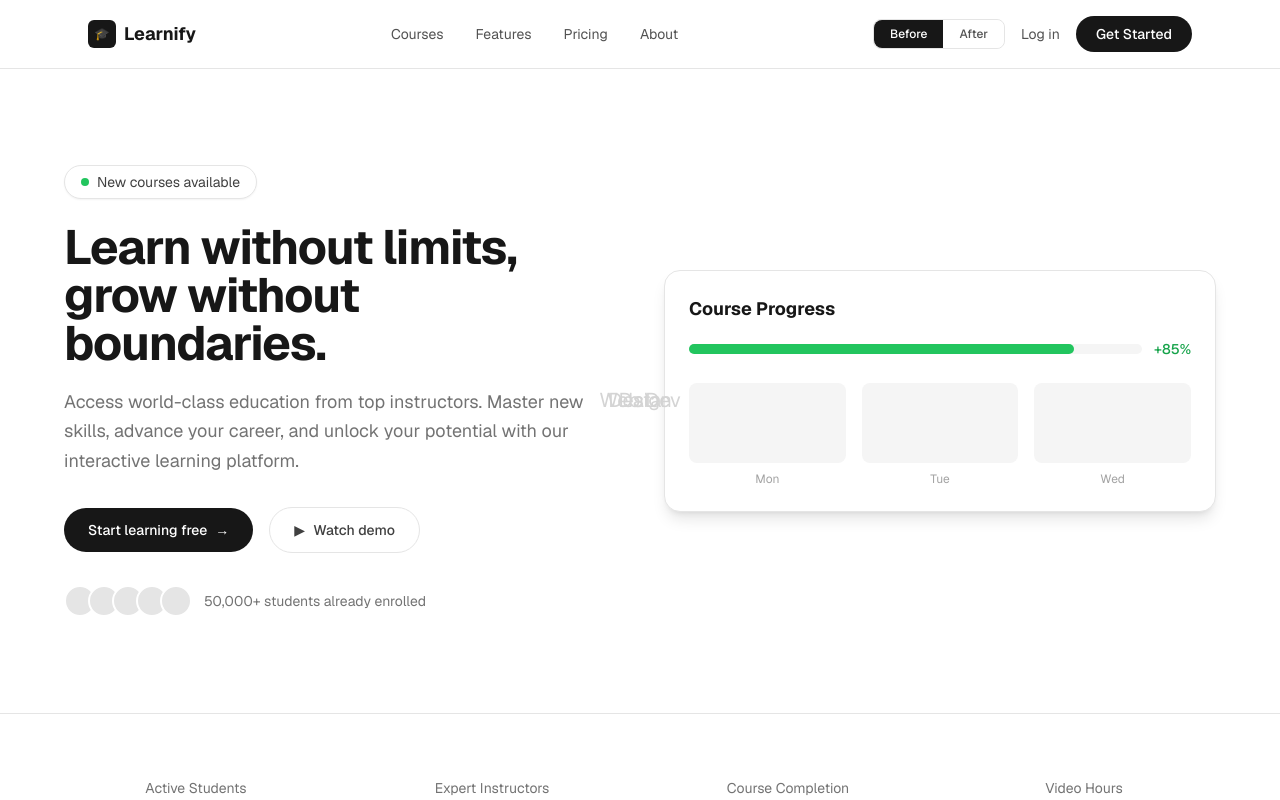
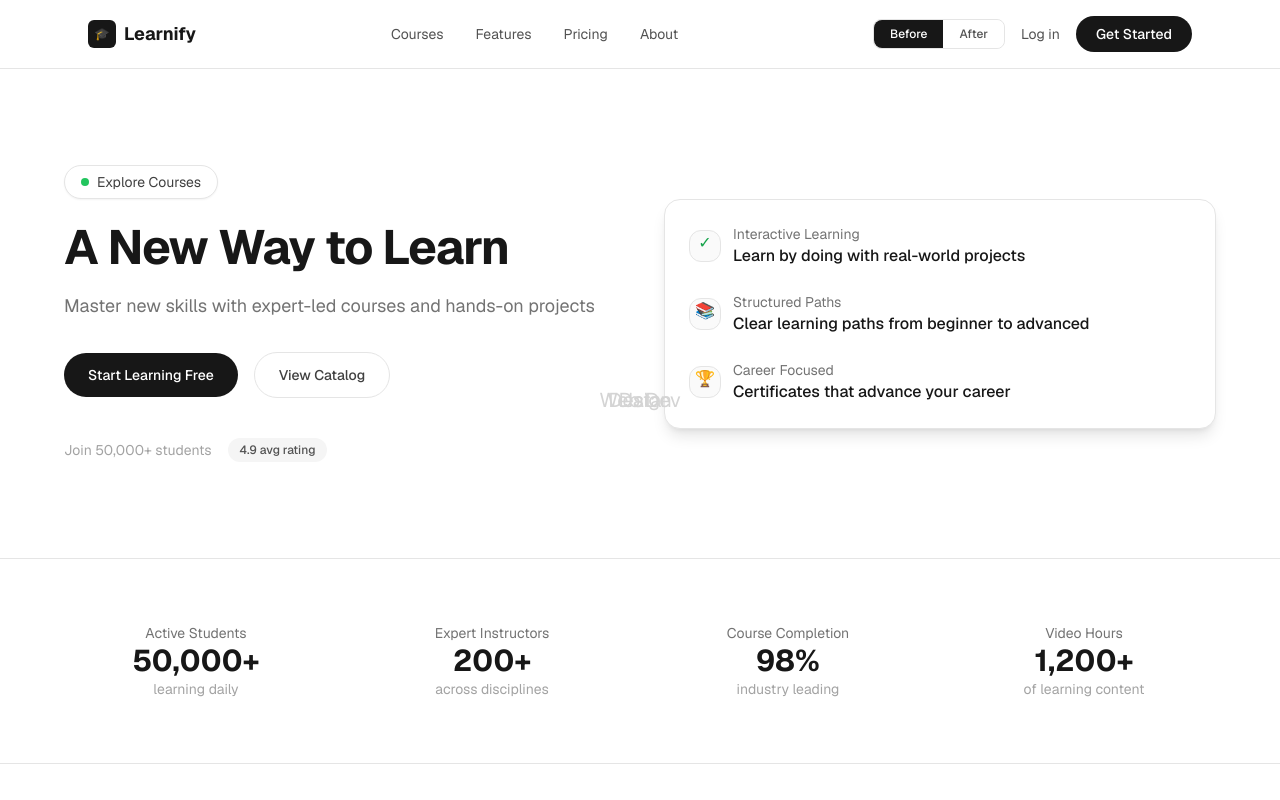
Before and after one commit to Embotic-Wayne/AutoWeb-Test, a Next.js app in the folder apps/project-flow/: page / in a window 1280 px wide. Shown: the top 800 px of the page. Built offline with nearby package versions, Linux system fonts and the light colour scheme.

Commit message:
Agent update: intel-5e0de045366a (hero)

```diff
--- a/apps/project-flow/src/components/ai-generated/Hero.tsx
+++ b/apps/project-flow/src/components/ai-generated/Hero.tsx
@@ -2,69 +2,57 @@ export default function Hero() {
   return (
     <section className="border-b border-neutral-200 bg-white px-6 py-16 md:py-24">
       <div className="mx-auto grid max-w-6xl items-center gap-12 md:grid-cols-2">
-        <div>
+        <div className="flex flex-col items-start">
           <span className="inline-flex items-center gap-2 rounded-full border border-neutral-200 bg-white px-4 py-1.5 text-sm text-neutral-700 shadow-sm">
             <span className="h-2 w-2 rounded-full bg-green-500" />
-            New courses available
+            Explore Courses
           </span>
-
-          <h1 className="mt-6 text-4xl font-bold leading-tight tracking-tight text-neutral-900 md:text-5xl">
-            Learn without limits, grow without boundaries.
-          </h1>
-
-          <p className="mt-5 text-lg leading-relaxed text-neutral-500">
-            Access world-class education from top instructors. Master new
-            skills, advance your career, and unlock your potential with our
-            interactive learning platform.
-          </p>
-
+          <h1 className="mt-6 text-4xl font-bold leading-tight tracking-tight text-neutral-900 md:text-5xl">A New Way to Learn</h1>
+          <p className="mt-5 text-lg leading-relaxed text-neutral-500">Master new skills with expert-led courses and hands-on projects</p>
           <div className="mt-8 flex flex-wrap items-center gap-4">
-            <a
-              href="/signup"
-              className="inline-flex items-center gap-2 rounded-full bg-neutral-900 px-6 py-3 text-sm font-medium text-white hover:bg-neutral-800 transition-colors"
-            >
-              Start learning free
-              <span>&rarr;</span>
+            <a href="/courses" className="rounded-full bg-neutral-900 px-6 py-3 text-sm font-medium text-white hover:bg-neutral-800 transition-colors">
+              Start Learning Free
             </a>
-            <a
-              href="/demo"
-              className="inline-flex items-center gap-2 rounded-full border border-neutral-200 bg-white px-6 py-3 text-sm font-medium text-neutral-700 hover:bg-neutral-50 transition-colors"
-            >
-              <span>&#9654;</span>
-              Watch demo
+            <a href="/courses" className="rounded-full border border-neutral-200 px-6 py-3 text-sm font-medium text-neutral-700 hover:bg-neutral-50 transition-colors">
+              View Catalog
             </a>
           </div>
-
-          <div className="mt-8 flex items-center gap-3">
-            <div className="flex -space-x-2">
-              {[1, 2, 3, 4, 5].map((i) => (
-                <div
-                  key={i}
-                  className="h-8 w-8 rounded-full border-2 border-white bg-neutral-200"
-                />
-              ))}
-            </div>
-            <span className="text-sm text-neutral-500">
-              50,000+ students already enrolled
+          <div className="mt-10 flex items-center gap-4">
+            <span className="text-sm text-neutral-400">Join 50,000+ students</span>
+            <span className="inline-flex items-center gap-1 rounded-full bg-neutral-100 px-3 py-1 text-xs font-medium text-neutral-600">
+              4.9 avg rating
             </span>
           </div>
         </div>
-
         <div className="rounded-2xl border border-neutral-200 bg-white p-6 shadow-lg">
-          <h3 className="text-lg font-bold text-neutral-900">Course Progress</h3>
-          <div className="mt-4 flex items-center gap-3">
-            <div className="h-2.5 flex-1 rounded-full bg-neutral-100">
-              <div className="h-2.5 w-[85%] rounded-full bg-green-500" />
+          <div className="space-y-6">
+            <div className="flex items-center gap-3">
+              <span className="h-8 w-8 rounded-xl border border-neutral-200 bg-neutral-50 text-center">
+                <span className="text-green-600">✓</span>
+              </span>
+              <div className="flex-1">
+                <p className="text-neutral-500 text-sm">Interactive Learning</p>
+                <p className="text-neutral-900 font-medium text-base">Learn by doing with real-world projects</p>
+              </div>
             </div>
-            <span className="text-sm font-medium text-green-600">+85%</span>
-          </div>
-          <div className="mt-6 grid grid-cols-3 gap-4">
-            {["Mon", "Tue", "Wed"].map((day) => (
-              <div key={day} className="flex flex-col items-center gap-2">
-                <div className="h-20 w-full rounded-lg bg-neutral-100" />
-                <span className="text-xs text-neutral-400">{day}</span>
+            <div className="flex items-center gap-3">
+              <span className="h-8 w-8 rounded-xl border border-neutral-200 bg-neutral-50 text-center">
+                <span className="text-green-600">📚</span>
+              </span>
+              <div className="flex-1">
+                <p className="text-neutral-500 text-sm">Structured Paths</p>
+                <p className="text-neutral-900 font-medium text-base">Clear learning paths from beginner to advanced</p>
               </div>
-            ))}
+            </div>
+            <div className="flex items-center gap-3">
+              <span className="h-8 w-8 rounded-xl border border-neutral-200 bg-neutral-50 text-center">
+                <span className="text-green-600">🏆</span>
+              </span>
+              <div className="flex-1">
+                <p className="text-neutral-500 text-sm">Career Focused</p>
+                <p className="text-neutral-900 font-medium text-base">Certificates that advance your career</p>
+              </div>
+            </div>
           </div>
         </div>
       </div>
```
